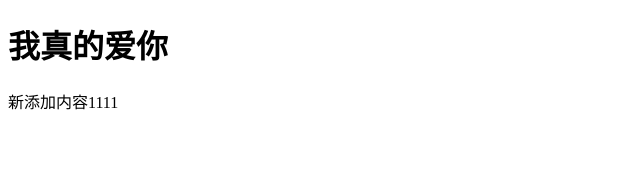
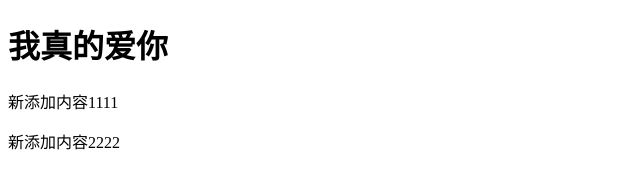
Before and after one commit to Victoriajone/git-demo, a plain HTML site: page index.html in a window 1280 px wide. Shown: the whole page, without its empty margins (0-640 px from the left). Drawn offline with Linux system fonts and the light colour scheme.

Commit message:
test first commit

```diff
--- a/index.html
+++ b/index.html
@@ -9,5 +9,6 @@
 <body>
   <h1>我真的爱你</h1>
   <p>新添加内容1111</p>
+  <p>新添加内容2222</p>
 </body>
 </html>
```
